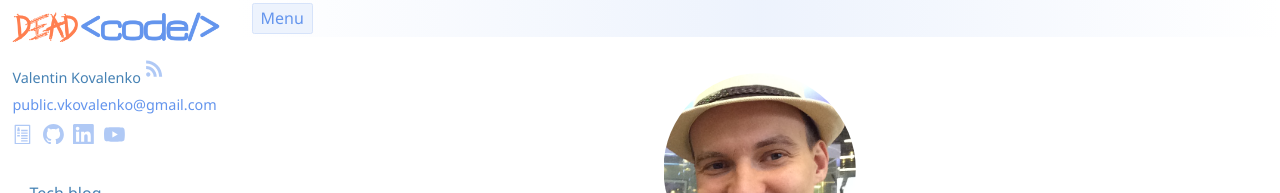
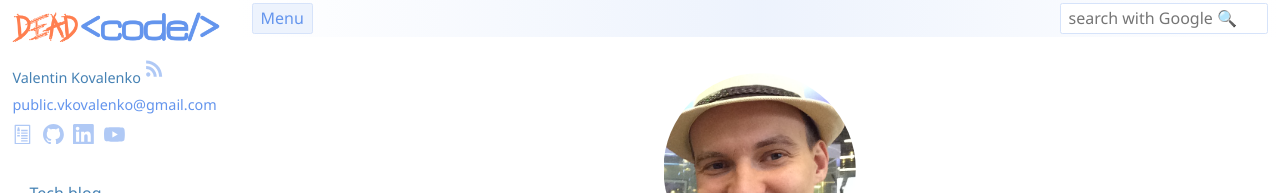
Before and after one commit to stIncMale/stincmale.github.io, a Jekyll site: the page built from index.markdown, in a window 1280 px wide. Shown: the top 193 px of the page. Built offline with Jekyll 4.4.1, drawn with Linux system fonts in a browser that asks for light colours.

Commit message:
Add "search with Google" form

```diff
--- a/_includes/toolbar.html
+++ b/_includes/toolbar.html
@@ -1,4 +1,12 @@
 <div id="toolbar">
-  <button id="site-navigation-menu-toggle" type="button" title="Toggle navigation menu" onclick="toggleNavigationMenu()">Menu</button>
+  <div id="site-navigation-menu-toggle-container">
+    <button id="site-navigation-menu-toggle" type="button" title="Toggle navigation menu" onclick="toggleNavigationMenu()">Menu</button>
+  </div>
+  <div id="site-search-form-container">
+    <form id="site-search-form" method="get" action="https://www.google.com/search" target="_self">
+      <input type="hidden" name="sitesearch" value="{{ site.url | remove_first: "http://" | remove_first: "https://" }}/blog"/>
+      <input type="search" name="q" placeholder="search with Google &#x1f50d;" title="Search" required/>
+    </form>
+  </div>
   {%- include site-navigation-menu.html content = "site-navigation-portrait-menu" -%}
 </div>
--- a/_sass/_base.scss
+++ b/_sass/_base.scss
@@ -111,7 +111,7 @@ h6 {
  * Outline (e.g. when navigating over all interactive elements with Tab).
  * One should never remove outline because it reduces accessibility.
  */
-a, button {
+a, button, input {
   &:focus {
     outline-color: $link-hover-color;
     outline-width: $outline-width;
@@ -245,7 +245,7 @@ span.insignificant {
   color: $insignificant-font-color;
 }
 
-button {
+button, input {
   font-family: $base-font-family;
   font-size: $font-size;
   padding-top: 0.2em;
@@ -254,12 +254,13 @@ button {
   padding-right: 0.5em;
   margin-top: $outline-width;
   margin-bottom: $outline-width;
+  border-radius: $border-radius;
+  border-image: none;
   color: $button-font-color;
-  border-image: none;
-  border-radius: $border-radius;
   background-color: lighten($button-font-color, 30%);
   border: $border-widthstyle darken(lighten($button-font-color, 30%), $border-color-darken-percentage);
-
+}
+button {
   &:hover {
     color: $button-hover-font-color;
     background-color: lighten($button-hover-font-color, 30%);
@@ -270,6 +271,14 @@ button {
     background-color: lighten($button-active-font-color, 30%);
     border: $border-widthstyle darken(lighten($button-active-font-color, 30%), $border-color-darken-percentage);
   }
+}
+input {
+  color: $button-font-color;
+  background-color: $site-background-color;
+}
+input[type="search"] {
+  -webkit-appearance: none;//prevent fucking iOS Safari from changing the style
+  width: 13em;
 }
 
 /**
--- a/_sass/_toolbar.scss
+++ b/_sass/_toolbar.scss
@@ -5,7 +5,16 @@
   overflow: auto;
   z-index: 2;//appear on top of other elements (without this style transparent elements appear on top of this element)
   padding-left: $spacing-unit-em;
+  padding-right: $spacing-unit-em;
   background: linear-gradient(to right, $site-background-color, $toolbar-background-color, $site-background-color);
+}
+
+#site-navigation-menu-toggle-container {
+  float: left;
+}
+
+#site-search-form-container {
+  text-align: right;
 }
 
 #site-navigation-portrait-menu {
--- a/feed.xml
+++ b/feed.xml
@@ -7,7 +7,7 @@ layout: null
   {%- capture id_prefix -%}tag:kovalenko.link,{{ site.custom_feed_id_iri_inception_year }}:/{%- endcapture -%}
   <id>{{ id_prefix }}</id>
   <link rel="self" type="application/atom+xml" href="{{ page.url | absolute_url }}"/>
-  <link rel="alternate" type="text/html" href="{{ "" | absolute_url }}"/>
+  <link rel="alternate" type="text/html" href="{{ site.url }}"/>
   <updated>{{ site.time | date_to_xmlschema }}</updated>
   <title type="text">{{ site.custom_plaintext_title | xml_escape }}</title>
   <subtitle type="text">Software engineering articles/notes/thoughts and occasionally other stuff.</subtitle>
--- a/index.markdown
+++ b/index.markdown
@@ -7,7 +7,7 @@ custom_description: My personal website. Software engineering articles/notes/tho
 {% include common-links-abbreviations.markdown %}
 
 <figure style="display: block">
-  {%- comment -%}<!-- -webkit-clip-path is for Safari for iOS -->{%- endcomment -%}
+  {%- comment -%}<!-- -webkit-clip-path is for iOS Safari -->{%- endcomment -%}
   <img src="{% link /assets/img/face.png %}" alt="Me" style="clip-path: circle(44.2% at 50% 50%); -webkit-clip-path: circle(44.2% at 50% 50%); width: 12em; height: auto; display: block; margin-left: auto; margin-right: auto;">
   <figcaption>2016, July</figcaption>
 </figure>
```
